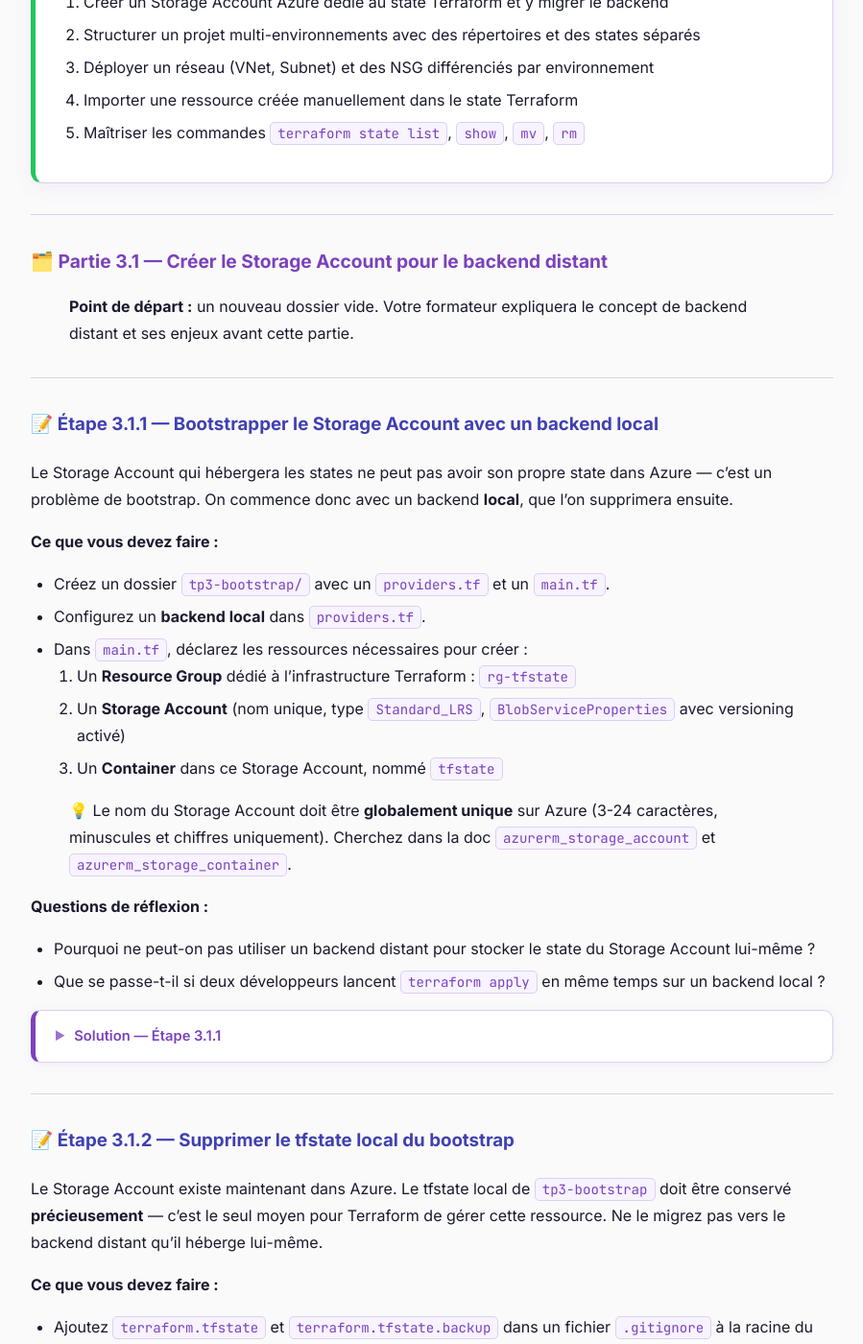
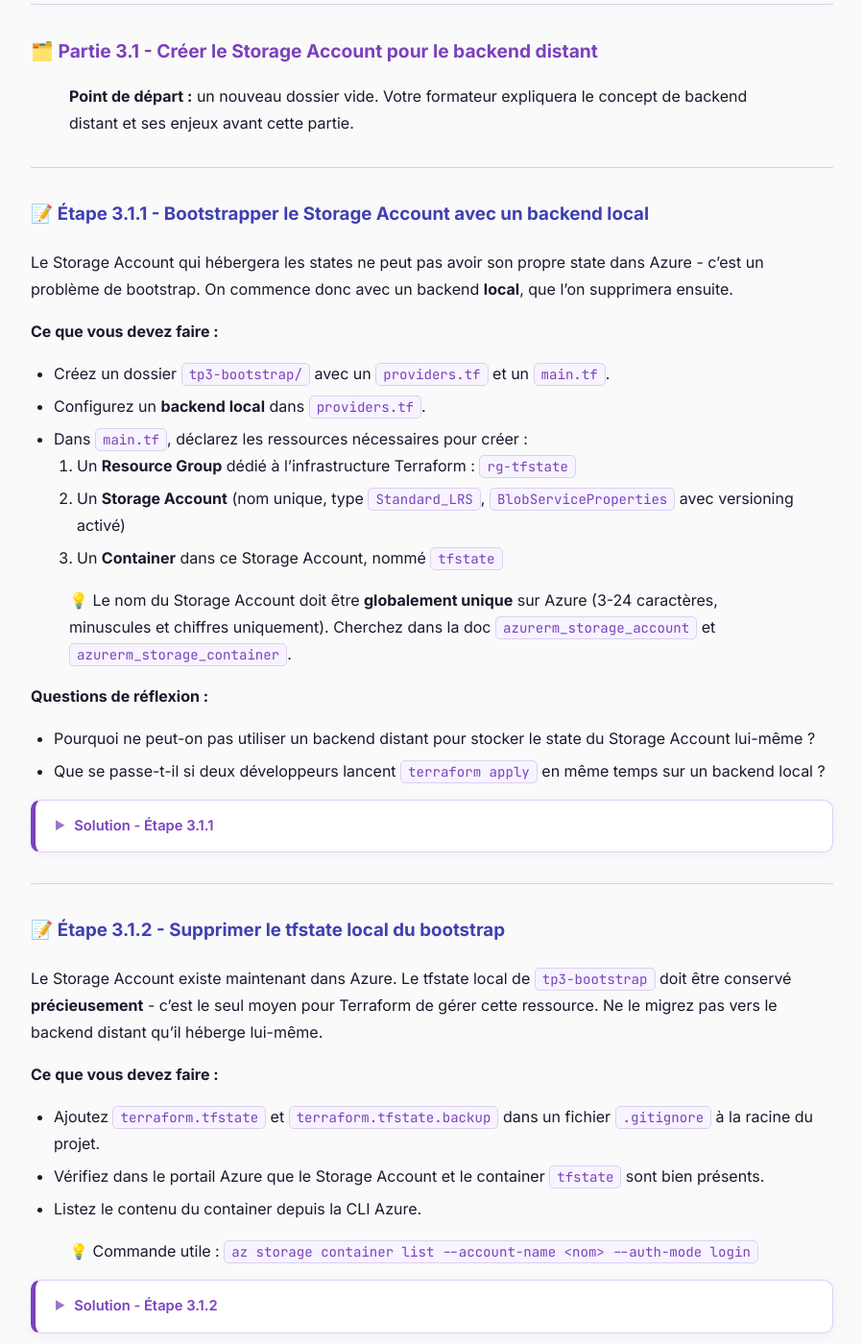
Before and after one commit to jviallon63/Hesias-TF5, a Jekyll site: the page built from tp/3-etat-collaboration.md, in a window 1280 px wide and 1400 px high, scrolled down 833 px. Shown: the whole window at 96% size, without its empty margins (190-1089 px from the left). Built offline with Jekyll 4.4.1, drawn with Linux system fonts in a browser that asks for light colours; some of the changed text lies outside the part shown.

Commit message:
Review TP1

````diff
--- a/tp/2-first-hcl.md
+++ b/tp/2-first-hcl.md
@@ -40,7 +40,7 @@ graph TD
 
 ---
 
-## 📝 Partie 2.1 - Infrastructure de base
+## 🗂️ Partie 2.1 - Infrastructure de base
 
 > **Point de départ :** un nouveau dossier vide. À la fin de cette partie, vous aurez un réseau fonctionnel sur Azure.
 
--- a/tp/3-etat-collaboration.md
+++ b/tp/3-etat-collaboration.md
@@ -24,15 +23,15 @@ Votre équipe grossit. Plusieurs développeurs travaillent sur la même infrastr
 
 ---
 
-## 🗂️ Partie 3.1 — Créer le Storage Account pour le backend distant
+## 🗂️ Partie 3.1 - Créer le Storage Account pour le backend distant
 
 > **Point de départ :** un nouveau dossier vide. Votre formateur expliquera le concept de backend distant et ses enjeux avant cette partie.
 
 ---
 
-### 📝 Étape 3.1.1 — Bootstrapper le Storage Account avec un backend local
+### 📝 Étape 3.1.1 - Bootstrapper le Storage Account avec un backend local
 
-Le Storage Account qui hébergera les states ne peut pas avoir son propre state dans Azure — c'est un problème de bootstrap. On commence donc avec un backend **local**, que l'on supprimera ensuite.
+Le Storage Account qui hébergera les states ne peut pas avoir son propre state dans Azure - c'est un problème de bootstrap. On commence donc avec un backend **local**, que l'on supprimera ensuite.
 
 **Ce que vous devez faire :**
 
@@ -50,7 +49,7 @@ Le Storage Account qui hébergera les states ne peut pas avoir son propre state
 - Que se passe-t-il si deux développeurs lancent `terraform apply` en même temps sur un backend local ?
 
 {::nomarkdown}
-<details><summary>Solution — Étape 3.1.1</summary>
+<details><summary>Solution - Étape 3.1.1</summary>
 {:/nomarkdown}
 
 ```bash
@@ -123,7 +122,7 @@ terraform init
 terraform apply
 ```
 
-Notez le nom du Storage Account généré — vous en aurez besoin pour les étapes suivantes :
+Notez le nom du Storage Account généré - vous en aurez besoin pour les étapes suivantes :
 
 ```bash
 terraform output -raw storage_account_name
@@ -147,9 +146,9 @@ output "resource_group_name" {
 
 ---
 
-### 📝 Étape 3.1.2 — Supprimer le tfstate local du bootstrap
+### 📝 Étape 3.1.2 - Supprimer le tfstate local du bootstrap
 
-Le Storage Account existe maintenant dans Azure. Le tfstate local de `tp3-bootstrap` doit être conservé **précieusement** — c'est le seul moyen pour Terraform de gérer cette ressource. Ne le migrez pas vers le backend distant qu'il héberge lui-même.
+Le Storage Account existe maintenant dans Azure. Le tfstate local de `tp3-bootstrap` doit être conservé **précieusement** - c'est le seul moyen pour Terraform de gérer cette ressource. Ne le migrez pas vers le backend distant qu'il héberge lui-même.
 
 **Ce que vous devez faire :**
 
@@ -160,7 +159,7 @@ Le Storage Account existe maintenant dans Azure. Le tfstate local de `tp3-bootst
 > 💡 Commande utile : `az storage container list --account-name <nom> --auth-mode login`
 
 {::nomarkdown}
-<details><summary>Solution — Étape 3.1.2</summary>
+<details><summary>Solution - Étape 3.1.2</summary>
 {:/nomarkdown}
 
 `.gitignore` à la racine :
@@ -189,13 +188,13 @@ az storage container list \
 
 ---
 
-## 🗂️ Partie 3.2 — Structure multi-environnements avec backend distant
+## 🗂️ Partie 3.2 - Structure multi-environnements avec backend distant
 
 > **Prérequis :** le Storage Account est déployé. Votre formateur présentera la stratégie de découpage par répertoire avant cette partie.
 
 ---
 
-### 📝 Étape 3.2.1 — Créer la structure de répertoires
+### 📝 Étape 3.2.1 - Créer la structure de répertoires
 
 L'objectif est d'avoir **un state Azure par environnement**, tous stockés dans le même container `tfstate` mais sous des clés différentes.
 
@@ -230,7 +229,7 @@ tp3-nsg/
 - Pourquoi le réseau est-il dans un répertoire `shared/` séparé des NSG ?
 
 {::nomarkdown}
-<details><summary>Solution — Étape 3.2.1</summary>
+<details><summary>Solution - Étape 3.2.1</summary>
 {:/nomarkdown}
 
 ```bash
@@ -273,7 +272,7 @@ Pour **`dev/`** : remplacez `key = "dev.tfstate"`, pour **`staging/`** : `key =
 
 ---
 
-### 📝 Étape 3.2.2 — Déployer le réseau partagé
+### 📝 Étape 3.2.2 - Déployer le réseau partagé
 
 **Ce que vous devez faire :**
 
@@ -282,12 +281,12 @@ Dans `shared/main.tf`, déclarez :
 2. Un VNet `vnet-tp3` avec l'espace `10.0.0.0/16`
 3. Trois subnets : `snet-dev` (`10.0.1.0/24`), `snet-staging` (`10.0.2.0/24`), `snet-prod` (`10.0.3.0/24`)
 
-Dans `shared/outputs.tf`, exposez les IDs des trois subnets — les projets NSG en auront besoin.
+Dans `shared/outputs.tf`, exposez les IDs des trois subnets - les projets NSG en auront besoin.
 
 Initialisez et appliquez depuis le répertoire `shared/`.
 
 {::nomarkdown}
-<details><summary>Solution — Étape 3.2.2</summary>
+<details><summary>Solution - Étape 3.2.2</summary>
 {:/nomarkdown}
 
 `shared/main.tf` :
@@ -357,7 +356,7 @@ Vérifiez dans le portail Azure : un blob `shared.tfstate` doit être apparu dan
 
 ---
 
-### 📝 Étape 3.2.3 — Déployer les NSG par environnement
+### 📝 Étape 3.2.3 - Déployer les NSG par environnement
 
 Chaque environnement a des règles NSG différentes. Vous allez factoriser la structure des règles via des variables.
 
@@ -379,7 +378,7 @@ Pour chaque environnement (`dev/`, `staging/`, `prod/`) :
 - Pourquoi utilise-t-on un data source pour le subnet plutôt qu'une référence directe ?
 
 {::nomarkdown}
-<details><summary>Solution — Étape 3.2.3</summary>
+<details><summary>Solution - Étape 3.2.3</summary>
 {:/nomarkdown}
 
 Exemple pour **`dev/main.tf`** :
@@ -461,13 +460,13 @@ Vérifiez dans le container `tfstate` : vous devez voir `dev.tfstate`, `staging.
 
 ---
 
-## 🗂️ Partie 3.3 — Import d'une ressource existante
+## 🗂️ Partie 3.3 - Import d'une ressource existante
 
 > **Prérequis :** le réseau de la partie 3.2 est déployé. Votre formateur introduira le concept d'import avant cette partie.
 
 ---
 
-### 📝 Étape 3.3.1 — Créer une ressource manuellement dans Azure
+### 📝 Étape 3.3.1 - Créer une ressource manuellement dans Azure
 
 **Ce que vous devez faire :**
 
@@ -475,10 +474,10 @@ Vérifiez dans le container `tfstate` : vous devez voir `dev.tfstate`, `staging.
 - Ajoutez-y une règle inbound SSH manuellement.
 - Notez bien l'**ID Azure complet** de ce NSG (visible dans le portail, onglet "Properties" ou via `az network nsg show`).
 
-> 💡 Cet exercice simule une ressource créée hors Terraform par un collègue ou une procédure d'urgence — ce qu'on appelle une ressource **"orpheline"** du point de vue du state.
+> 💡 Cet exercice simule une ressource créée hors Terraform par un collègue ou une procédure d'urgence - ce qu'on appelle une ressource **"orpheline"** du point de vue du state.
 
 {::nomarkdown}
-<details><summary>Solution — Étape 3.3.1</summary>
+<details><summary>Solution - Étape 3.3.1</summary>
 {:/nomarkdown}
 
 Via la CLI Azure :
@@ -516,14 +515,14 @@ az network nsg show \
 
 ---
 
-### 📝 Étape 3.3.2 — Importer la ressource dans Terraform
+### 📝 Étape 3.3.2 - Importer la ressource dans Terraform
 
 **Ce que vous devez faire :**
 
 Dans l'un des projets environnement (ex. `dev/`), écrivez le bloc `resource` correspondant au NSG importé **sans** lancer `apply`. Puis utilisez `terraform import` pour associer la ressource existante à ce bloc.
 
 Après l'import :
-1. Lancez `terraform plan` — que devrait-il afficher ?
+1. Lancez `terraform plan` - que devrait-il afficher ?
 2. Ajustez la configuration si nécessaire pour atteindre l'état `No changes`.
 
 > 💡 La syntaxe est : `terraform import <type>.<nom_local> <id_azure>`
@@ -533,7 +532,7 @@ Après l'import :
 - Que se passe-t-il si vous lancez `terraform apply` sans avoir aligné la configuration avec la réalité Azure ?
 
 {::nomarkdown}
-<details><summary>Solution — Étape 3.3.2</summary>
+<details><summary>Solution - Étape 3.3.2</summary>
 {:/nomarkdown}
 
 Ajoutez dans `dev/main.tf` le bloc ressource vide (à compléter après l'import) :
@@ -559,7 +558,7 @@ Inspectez ce que Terraform a récupéré :
 terraform state show azurerm_network_security_group.nsg_import
 ```
 
-Lancez `terraform plan` — si des différences apparaissent (ex. la règle SSH n'est pas dans votre config), complétez le bloc `resource` pour les aligner. L'objectif est d'obtenir `No changes`.
+Lancez `terraform plan` - si des différences apparaissent (ex. la règle SSH n'est pas dans votre config), complétez le bloc `resource` pour les aligner. L'objectif est d'obtenir `No changes`.
 
 {::nomarkdown}
 </details>
@@ -567,7 +566,7 @@ Lancez `terraform plan` — si des différences apparaissent (ex. la règle SSH
 
 ---
 
-### 📝 Étape 3.3.3 — Comparaison avec aztfexport
+### 📝 Étape 3.3.3 - Comparaison avec aztfexport
 
 Azure propose un outil officiel [`aztfexport`](https://github.com/Azure/aztfexport) qui automatise la génération de la configuration Terraform à partir de ressources Azure existantes.
 
@@ -584,7 +583,7 @@ Azure propose un outil officiel [`aztfexport`](https://github.com/Azure/aztfexpo
 - La configuration générée est-elle directement utilisable en production ?
 
 {::nomarkdown}
-<details><summary>Solution — Étape 3.3.3</summary>
+<details><summary>Solution - Étape 3.3.3</summary>
 {:/nomarkdown}
 
 Installation sur macOS :
@@ -608,7 +607,7 @@ Ou export de tout le Resource Group :
 aztfexport resource-group rg-tp3-shared
 ```
 
-Comparez les fichiers générés (`main.tf`, `import.tf`) avec votre configuration manuelle. `aztfexport` génère souvent des configurations verbeuses avec tous les attributs optionnels — il est nécessaire de les nettoyer avant utilisation.
+Comparez les fichiers générés (`main.tf`, `import.tf`) avec votre configuration manuelle. `aztfexport` génère souvent des configurations verbeuses avec tous les attributs optionnels - il est nécessaire de les nettoyer avant utilisation.
 
 {::nomarkdown}
 </details>
@@ -616,13 +615,13 @@ Comparez les fichiers générés (`main.tf`, `import.tf`) avec votre configurati
 
 ---
 
-## 🗂️ Partie 3.4 — Manipulation du state
+## 🗂️ Partie 3.4 - Manipulation du state
 
 > **Prérequis :** au moins un environnement est déployé avec son state distant. Votre formateur présentera les risques des manipulations de state avant cette partie.
 
 ---
 
-### 📝 Étape 3.4.1 — Inspecter le state
+### 📝 Étape 3.4.1 - Inspecter le state
 
 **Ce que vous devez faire :**
 
@@ -638,7 +637,7 @@ Depuis le répertoire `dev/`, explorez le state avec les commandes suivantes et
 > 💡 L'`<adresse>` est le chemin complet d'une ressource dans le state, tel qu'affiché par `state list` (ex. `azurerm_network_security_group.nsg_dev`).
 
 {::nomarkdown}
-<details><summary>Solution — Étape 3.4.1</summary>
+<details><summary>Solution - Étape 3.4.1</summary>
 {:/nomarkdown}
 
 ```bash
@@ -670,7 +669,7 @@ terraform show -json | jq .
 
 ---
 
-### 📝 Étape 3.4.2 — Renommer une ressource dans le state (`mv`)
+### 📝 Étape 3.4.2 - Renommer une ressource dans le state (`mv`)
 
 **Contexte :** vous souhaitez renommer le label local du NSG de `nsg_dev` en `main` pour uniformiser les conventions.
 
@@ -684,10 +683,10 @@ terraform show -json | jq .
 > ⚠️ `terraform state mv` modifie le state directement. Sur un backend distant, un verrou (lock) est automatiquement posé pendant l'opération.
 
 {::nomarkdown}
-<details><summary>Solution — Étape 3.4.2</summary>
+<details><summary>Solution - Étape 3.4.2</summary>
 {:/nomarkdown}
 
-Après avoir renommé le bloc dans `main.tf`, le `plan` prévoit de **détruire** l'ancien NSG et d'en **créer** un nouveau — ce qui n'est pas souhaité.
+Après avoir renommé le bloc dans `main.tf`, le `plan` prévoit de **détruire** l'ancien NSG et d'en **créer** un nouveau - ce qui n'est pas souhaité.
 
 La commande `mv` déplace l'adresse dans le state sans toucher à Azure :
 
@@ -710,7 +709,7 @@ terraform plan
 
 ---
 
-### 📝 Étape 3.4.3 — Retirer une ressource du state (`rm`)
+### 📝 Étape 3.4.3 - Retirer une ressource du state (`rm`)
 
 **Contexte :** vous souhaitez que Terraform **arrête de gérer** l'association NSG/subnet (`azurerm_subnet_network_security_group_association`) sans la supprimer dans Azure.
 
@@ -721,10 +720,10 @@ terraform plan
 3. Supprimez également le bloc resource correspondant dans `main.tf`.
 4. Vérifiez dans le portail Azure que l'association existe toujours.
 
-> 💡 `state rm` est utile pour "désadopter" une ressource sans la détruire — par exemple pour la confier à une autre équipe ou à un autre projet Terraform.
+> 💡 `state rm` est utile pour "désadopter" une ressource sans la détruire - par exemple pour la confier à une autre équipe ou à un autre projet Terraform.
 
 {::nomarkdown}
-<details><summary>Solution — Étape 3.4.3</summary>
+<details><summary>Solution - Étape 3.4.3</summary>
 {:/nomarkdown}
 
 ```bash
@@ -737,7 +736,7 @@ terraform state rm azurerm_subnet_network_security_group_association.dev
 
 Après le `rm`, `terraform plan` propose de **recréer** l'association (elle n'est plus dans le state mais est dans la config). Pour éviter cela, supprimez aussi le bloc resource dans `main.tf`.
 
-Vérifiez dans le portail Azure que le NSG est **toujours associé** au subnet — `state rm` ne touche pas à Azure.
+Vérifiez dans le portail Azure que le NSG est **toujours associé** au subnet - `state rm` ne touche pas à Azure.
 
 {::nomarkdown}
 </details>
@@ -766,7 +765,7 @@ Vérifiez dans le portail Azure que le NSG est **toujours associé** au subnet
 Détruisez dans l'ordre : environnements d'abord (ils dépendent du réseau partagé), puis le réseau, puis le bootstrap.
 
 {::nomarkdown}
-<details><summary>Solution — Nettoyage</summary>
+<details><summary>Solution - Nettoyage</summary>
 {:/nomarkdown}
 
 ```bash
````
Also changed, not shown: other parts of tp/2-first-hcl.md (+1 -1 lines), other parts of tp/3-etat-collaboration.md (+0 -1 lines), tp/4-logique-avancees.md (+29 -30 lines).
